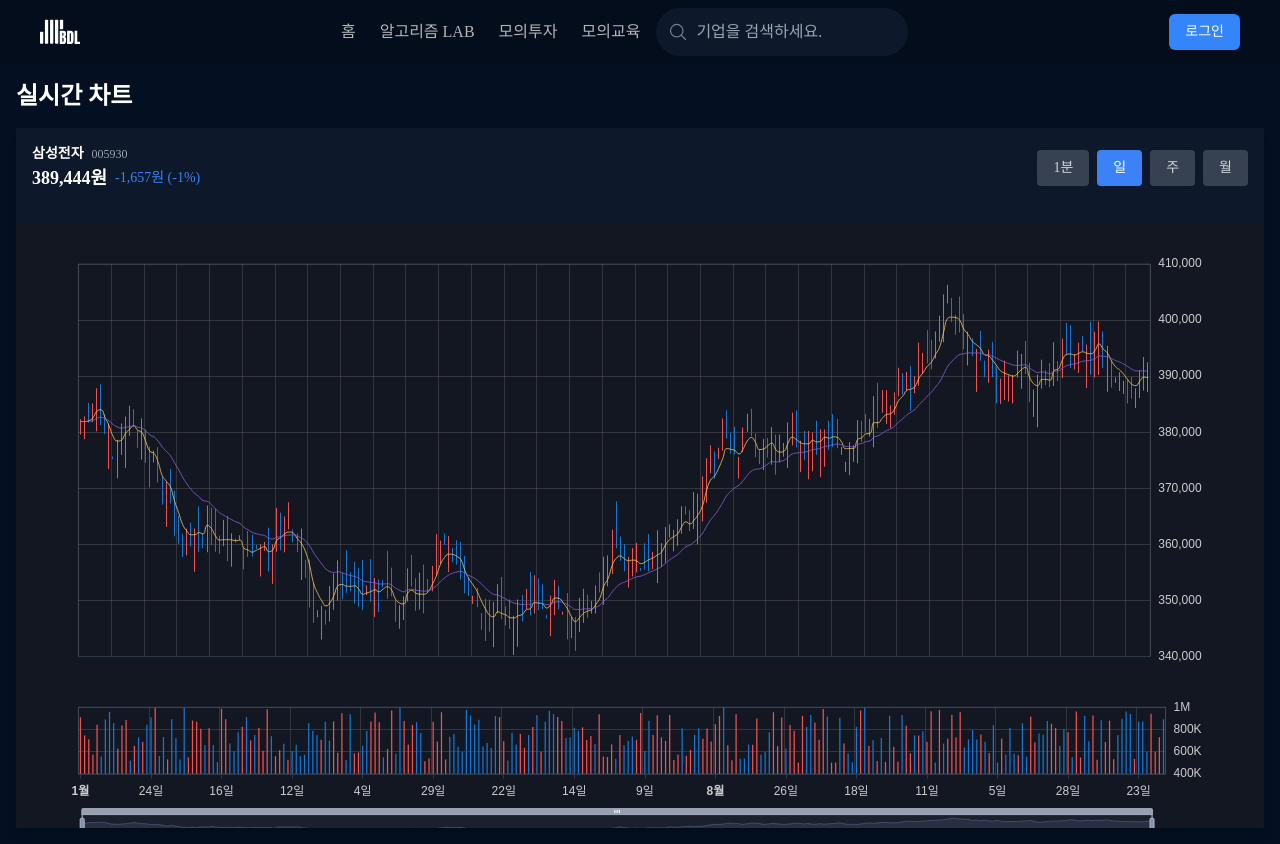
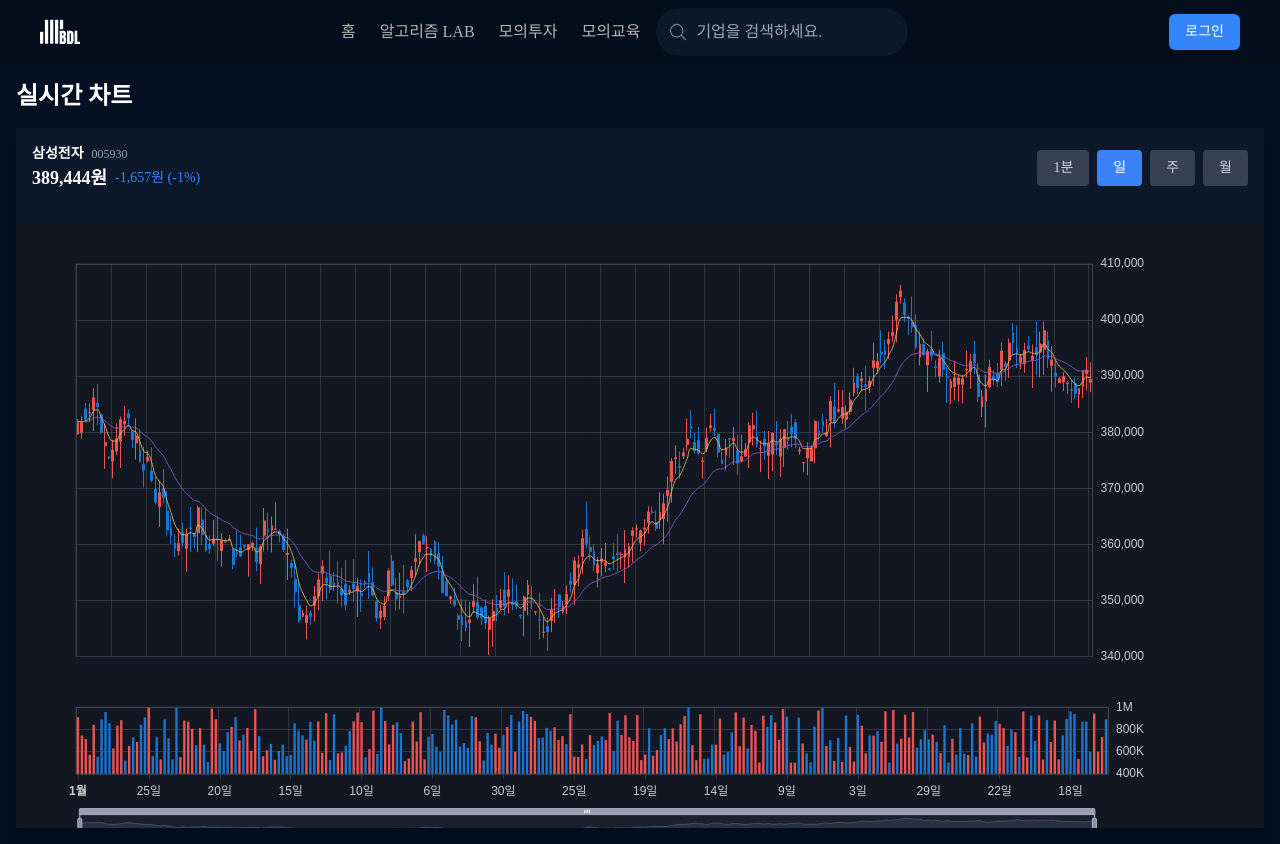
Before and after one commit to dnwnsrb11/BDL-frontend, a React (Vite) app: page / in a window 1280 px wide. Built offline with nearby package versions, Linux system fonts and the light colour scheme; a web font is replaced by a local one.

Commit message:
feat: 거래량 그래프 이탈 부분 수정

```diff
--- a/src/components/ui/chart.tsx
+++ b/src/components/ui/chart.tsx
@@ -273,8 +273,8 @@ const ChartComponent: React.FC<ChartComponentProps> = ({ width = 900, height = 7
     },
     grid: [
       {
-        left: '5%',
-        right: '5%',
+        left: 60,
+        right: 120,
         top: 40,
         bottom: '25%',
         height: '65%',
@@ -284,8 +284,8 @@ const ChartComponent: React.FC<ChartComponentProps> = ({ width = 900, height = 7
         containLabel: true,
       },
       {
-        left: '5%',
-        right: '5%',
+        left: 60,
+        right: 120,
         top: '80%',
         bottom: 30,
         height: '15%',
@@ -372,6 +372,10 @@ const ChartComponent: React.FC<ChartComponentProps> = ({ width = 900, height = 7
             const floorValue = Math.floor(value);
             return formatKoreanNumber(floorValue);
           },
+          inside: false,
+          margin: 8,
+          width: 60,
+          overflow: 'truncate',
         },
         axisPointer: {
           show: true,
@@ -393,6 +397,10 @@ const ChartComponent: React.FC<ChartComponentProps> = ({ width = 900, height = 7
             const floorValue = Math.floor(value);
             return formatVolumeNumber(floorValue);
           },
+          inside: false,
+          margin: 8,
+          width: 60,
+          overflow: 'truncate',
         },
         splitLine: {
           show: true,
@@ -415,7 +423,7 @@ const ChartComponent: React.FC<ChartComponentProps> = ({ width = 900, height = 7
         zoomOnMouseWheel: true,
         moveOnMouseMove: true,
         preventDefaultMouseMove: false,
-        filterMode: 'filter',
+        filterMode: 'none',
       },
       {
         type: 'slider' as const,
@@ -433,7 +441,7 @@ const ChartComponent: React.FC<ChartComponentProps> = ({ width = 900, height = 7
         handleStyle: {
           color: '#8392a5',
         },
-        filterMode: 'filter',
+        filterMode: 'none',
       },
     ],
     series: [
@@ -452,7 +460,7 @@ const ChartComponent: React.FC<ChartComponentProps> = ({ width = 900, height = 7
           borderColor: RISE_COLOR,
           borderColor0: FALL_COLOR,
         },
-        barWidth: '30%',
+        barWidth: '60%',
       },
       {
         name: '5일 이평선',
@@ -490,7 +498,7 @@ const ChartComponent: React.FC<ChartComponentProps> = ({ width = 900, height = 7
             return item.changeType === 'RISE' ? RISE_COLOR : FALL_COLOR;
           },
         },
-        barWidth: '30%',
+        barWidth: '60%',
       },
     ],
   };
```
